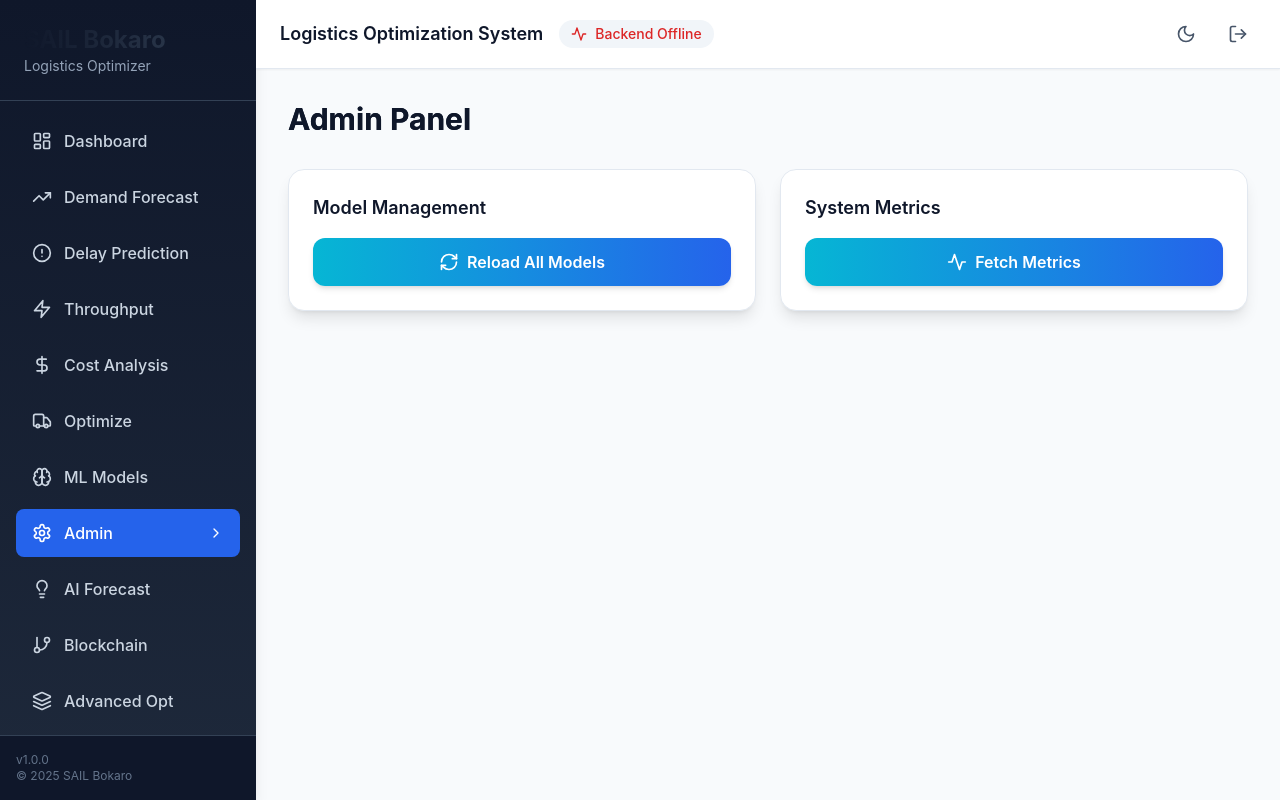
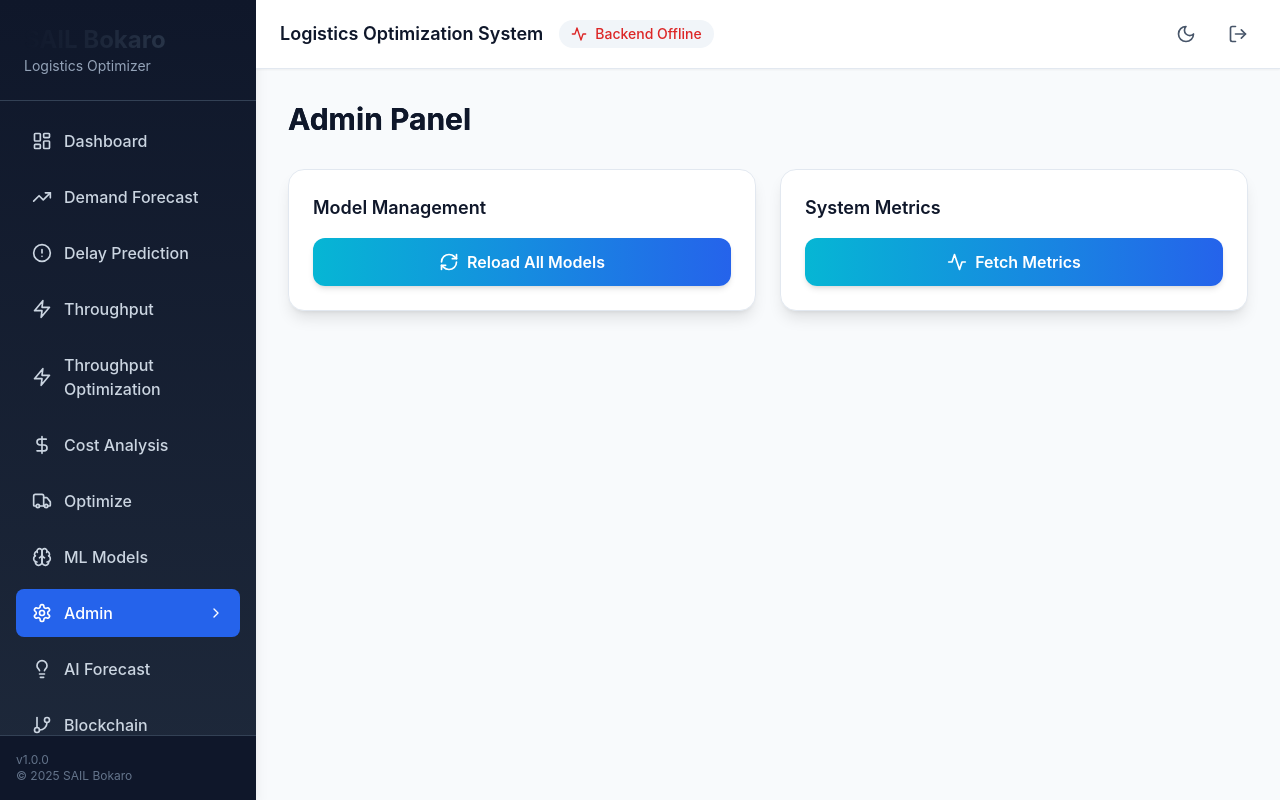
Before and after one commit to GoyardGlasses/sail-bokar, a React (Vite) app in the folder frontend/: page /admin in a window 1280 px wide. Built offline with nearby package versions, Linux system fonts and the light colour scheme; no server answers.

Commit message:
Fix: Add Throughput Optimization page to routing and sidebar navigation

```diff
--- a/frontend/src/App.jsx
+++ b/frontend/src/App.jsx
@@ -19,6 +19,7 @@ import ScenarioAnalysisPage from './pages/ScenarioAnalysisPage'
 import ModernDashboard from './pages/ModernDashboard'
 import OperationsHub from './pages/OperationsHub'
 import RakePlanner from './pages/RakePlanner'
+import ThroughputOptimizationPage from './pages/ThroughputOptimizationPage'
 import Spinner from './components/UI/Spinner'
 import { useAppStore } from './store/useAppStore'
 
@@ -52,6 +53,7 @@ export default function App() {
               <Route path="/forecast" element={<ForecastPage />} />
               <Route path="/delay" element={<DelayPage />} />
               <Route path="/throughput" element={<ThroughputPage />} />
+              <Route path="/throughput-optimization" element={<ThroughputOptimizationPage />} />
               <Route path="/cost" element={<CostPage />} />
               <Route path="/optimize" element={<OptimizePage />} />
               <Route path="/optimize-result" element={<OptimizeResult />} />
--- a/frontend/src/components/Layout/Sidebar.jsx
+++ b/frontend/src/components/Layout/Sidebar.jsx
@@ -22,6 +22,7 @@ const menuItems = [
   { icon: TrendingUp, label: 'Demand Forecast', path: '/forecast' },
   { icon: AlertCircle, label: 'Delay Prediction', path: '/delay' },
   { icon: Zap, label: 'Throughput', path: '/throughput' },
+  { icon: Zap, label: 'Throughput Optimization', path: '/throughput-optimization' },
   { icon: DollarSign, label: 'Cost Analysis', path: '/cost' },
   { icon: Truck, label: 'Optimize', path: '/optimize' },
   { icon: Brain, label: 'ML Models', path: '/models' },
```
